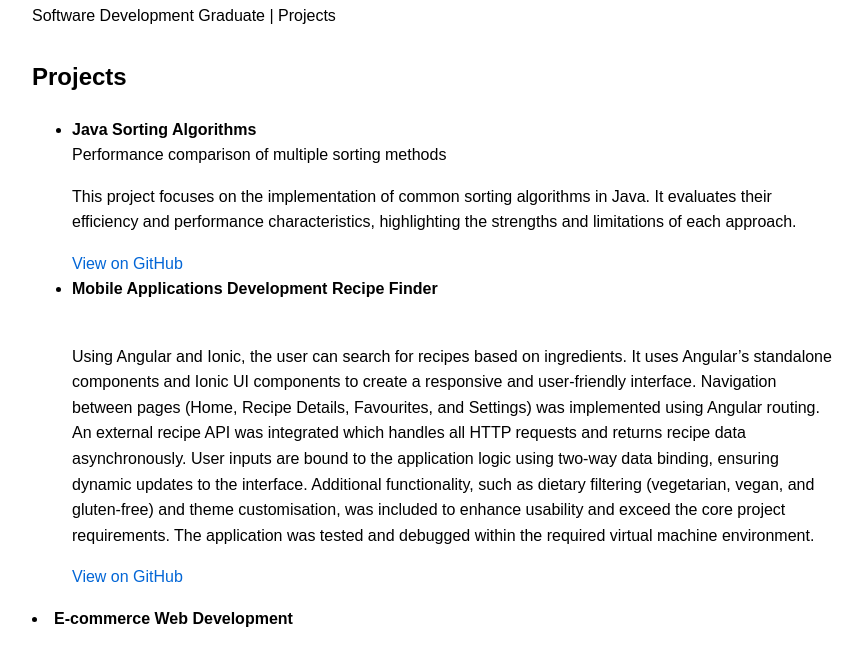
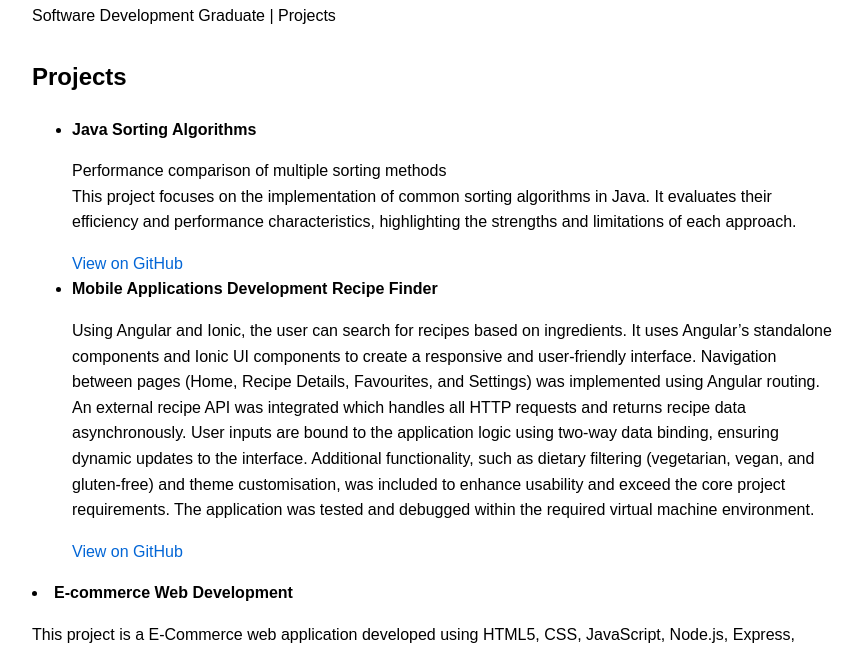
Before and after one commit to evawin/Portfolio, a plain HTML site: page index.html in a window 1280 px wide. Shown: the part 106-751 px from the top of the page, without its empty margins (208-1071 px from the left). Drawn offline with Linux system fonts and the light colour scheme.

Commit message:
Update index.html

```diff
--- a/index.html
+++ b/index.html
@@ -33,20 +33,18 @@
   <ul>
     <li>
       <strong>Java Sorting Algorithms</strong><br>
-      Performance comparison of multiple sorting methods<br>
-      <p>This project focuses on the implementation of common sorting algorithms in Java.
+    <p> Performance comparison of multiple sorting methods<br>
+      This project focuses on the implementation of common sorting algorithms in Java.
 It evaluates their efficiency and performance characteristics, highlighting the
 strengths and limitations of each approach.</p>
       <a href="https://github.com/evawin/SortingAlgorithmsComparisonUsingJava.git">
         View on GitHub
+
       </a>
     </li>
 
-
-
   <li>
     <strong>Mobile Applications Development Recipe Finder</strong><br>
-    <br>
     <p> Using Angular and Ionic, the user can search for recipes based on ingredients. It uses Angular’s standalone components and Ionic UI components to create a responsive and user-friendly interface. Navigation between pages (Home, Recipe Details, Favourites, and Settings) was implemented using Angular routing.<br>
       An external recipe API was integrated which handles all HTTP requests and returns recipe data asynchronously. User inputs are bound to the application logic using two-way data binding, ensuring dynamic updates to the interface.
       Additional functionality, such as dietary filtering (vegetarian, vegan, and gluten-free) and theme customisation, was included to enhance usability and exceed the core project requirements. The application was tested and debugged within the required virtual machine environment.
@@ -118,6 +116,7 @@
         which provide numerical vector representations of words based on their semantic meaning. </p>
       <a href="https://github.com/evawin/TextSimplifier.git">
         View on GitHub
+
       </a>
     </li>
   </ul>
```
